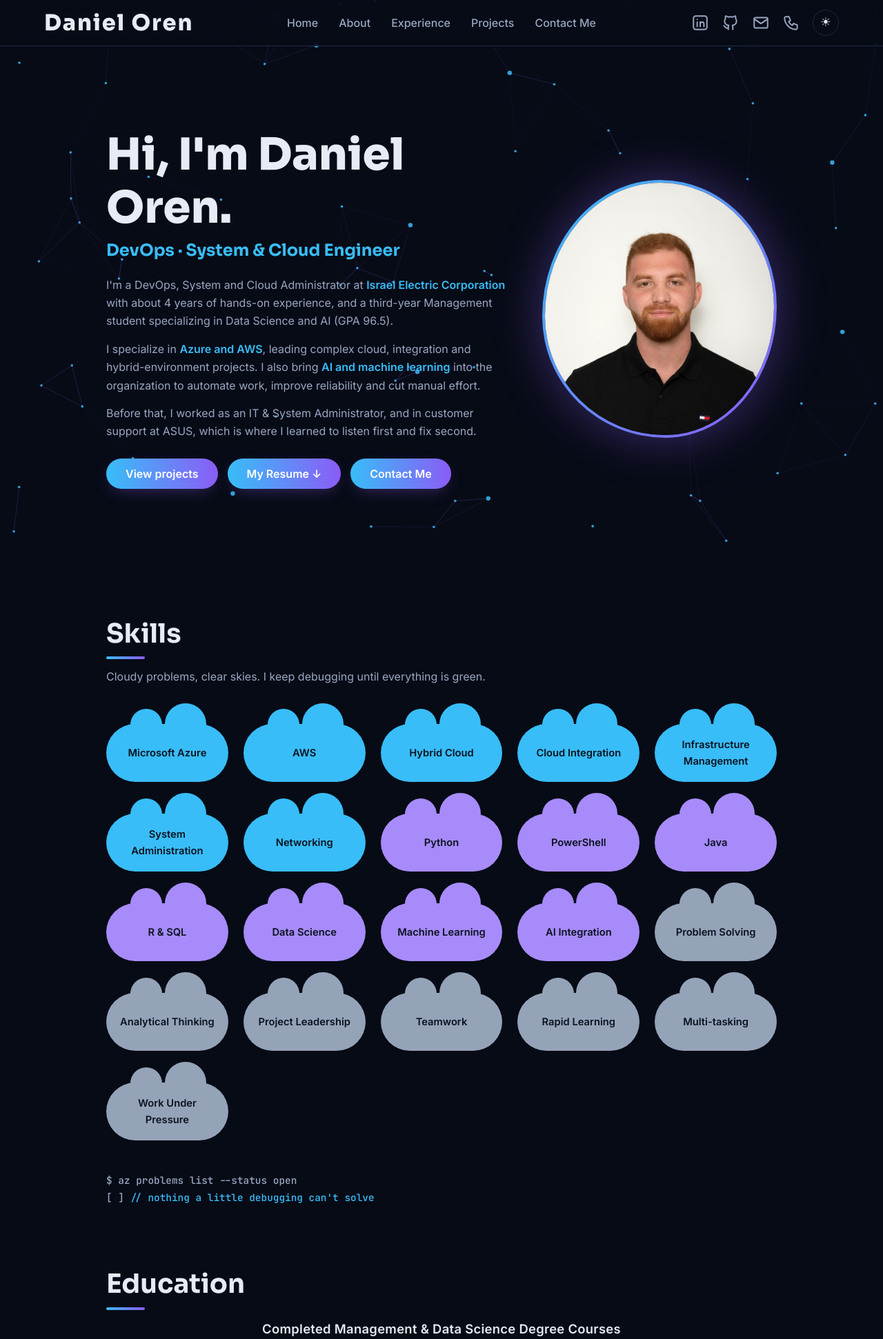
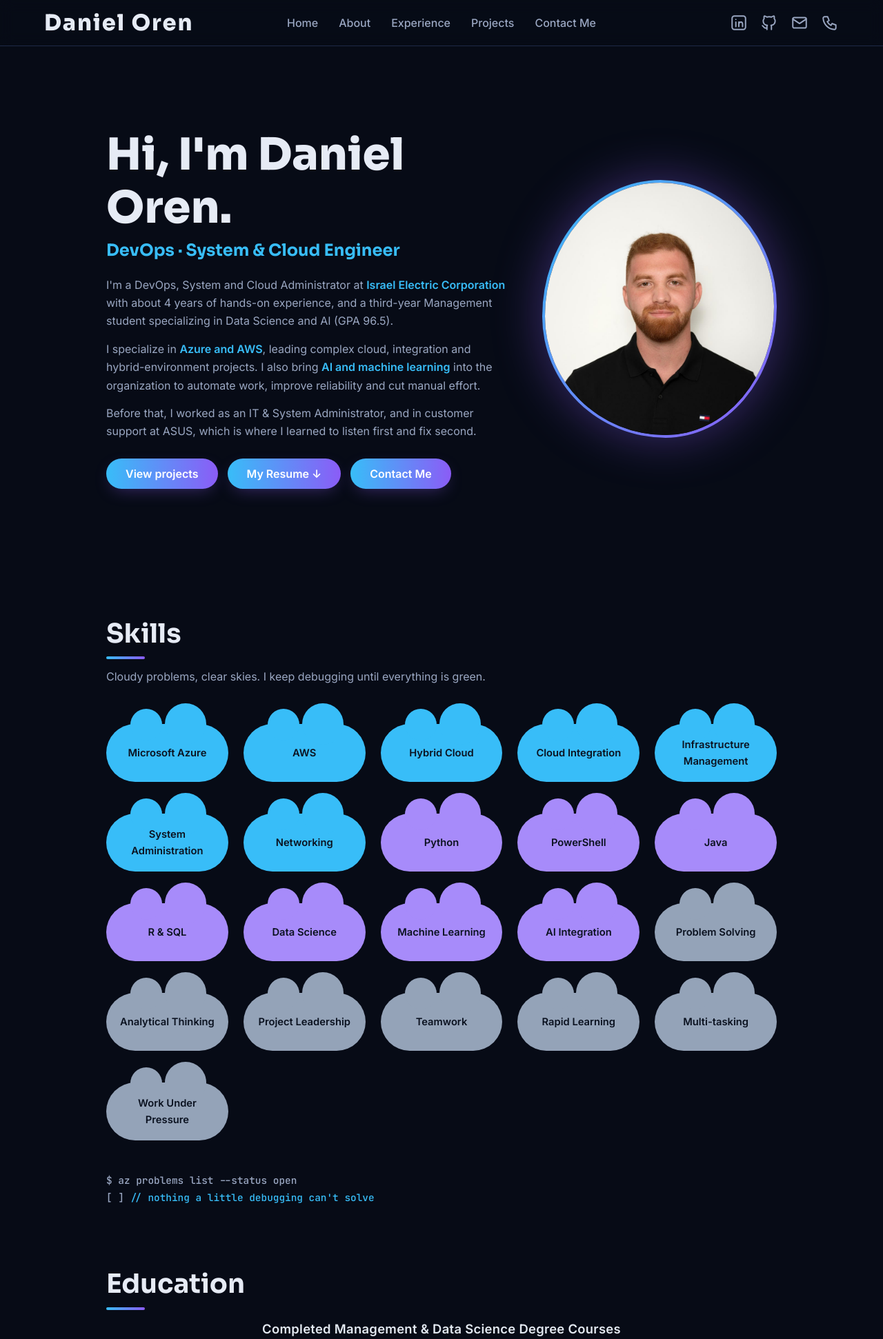
Before and after one commit to danieloren-music/daniel-portfolio, a Flask app: page / in a window 1280 px wide. Shown: the top 1942 px of the page at 69% size. Run offline with Flask 3, Linux system fonts and the light colour scheme.

Commit message:
Update index.html

```diff
--- a/templates/index.html
+++ b/templates/index.html
@@ -5,12 +5,29 @@
 <meta name="viewport" content="width=device-width, initial-scale=1">
 <title>Daniel Oren | DevOps & Cloud</title>
 <meta name="description" content="Daniel Oren – DevOps, System & Cloud Administrator at Israel Electric Corporation. Azure and AWS specialist, hybrid cloud, and AI/ML integration.">
-<script>try{document.documentElement.dataset.theme=localStorage.getItem('theme')||'dark'}catch(e){}</script>
+<script>
+  try {
+    localStorage.removeItem('theme');
+    document.documentElement.dataset.theme = 'dark';
+  } catch(e){}
+</script>
 <link rel="preconnect" href="https://fonts.googleapis.com">
 <link rel="preconnect" href="https://fonts.gstatic.com" crossorigin>
 <link href="https://fonts.googleapis.com/css2?family=Sora:wght@500;700;800&family=Inter:wght@400;500;600&family=JetBrains+Mono:wght@500;700&display=swap" rel="stylesheet">
 <link rel="stylesheet" href="{{ url_for('static', filename='css/style.css') }}">
 <style>
+  /* Scroll Reveal & Fade Effect */
+  section {
+    opacity: 0;
+    transform: translateY(28px);
+    transition: opacity 0.75s cubic-bezier(0.16, 1, 0.3, 1), transform 0.75s cubic-bezier(0.16, 1, 0.3, 1);
+    will-change: opacity, transform;
+  }
+  section.revealed {
+    opacity: 1;
+    transform: translateY(0);
+  }
+
   /* Course Grid Layout - Matches Lihi's Site Exactly */
   .courses-section-subtitle {
     text-align: center;
@@ -115,7 +132,6 @@
     <a href="https://github.com/danieloren-music" target="_blank" rel="noopener" aria-label="GitHub"><svg viewBox="0 0 24 24"><path d="M9 19c-4.3 1.4-4.3-2.5-6-3m12 5v-3.5c0-1 .1-1.4-.5-2 2.8-.3 5.5-1.4 5.5-6a4.6 4.6 0 0 0-1.3-3.2 4.2 4.2 0 0 0-.1-3.2s-1.1-.3-3.5 1.3a12 12 0 0 0-6.2 0C6.5 2.8 5.4 3.1 5.4 3.1a4.2 4.2 0 0 0-.1 3.2A4.6 4.6 0 0 0 4 9.5c0 4.6 2.7 5.7 5.5 6-.6.6-.6 1.2-.5 2V21"/></svg></a>
     <a href="mailto:danieloren1234@gmail.com" aria-label="Email"><svg viewBox="0 0 24 24"><rect x="3" y="5" width="18" height="14" rx="2"/><path d="m3 7 9 6 9-6"/></svg></a>
     <a href="tel:+972526250526" aria-label="Phone"><svg viewBox="0 0 24 24"><path d="M5 4h4l2 5-2.5 1.5a11 11 0 0 0 5 5L15 13l5 2v4a2 2 0 0 1-2 2A16 16 0 0 1 3 6a2 2 0 0 1 2-2z"/></svg></a>
-    <button id="theme" aria-label="Switch light / dark mode" title="Switch light / dark mode"></button>
     <button class="burger" id="burger" aria-label="Menu" aria-expanded="false">☰</button>
   </div>
 </header>
@@ -341,5 +357,28 @@
 
 <footer>Created by Daniel Oren</footer>
 <script src="{{ url_for('static', filename='js/main.js') }}"></script>
+
+<!-- Scroll Reveal Script -->
+<script>
+document.addEventListener('DOMContentLoaded', () => {
+  const sections = document.querySelectorAll('section');
+
+  const revealObserver = new IntersectionObserver((entries, observer) => {
+    entries.forEach(entry => {
+      if (entry.isIntersecting) {
+        entry.target.classList.add('revealed');
+        observer.unobserve(entry.target);
+      }
+    });
+  }, {
+    threshold: 0.12,
+    rootMargin: '0px 0px -40px 0px'
+  });
+
+  sections.forEach(section => {
+    revealObserver.observe(section);
+  });
+});
+</script>
 </body>
 </html>
```
